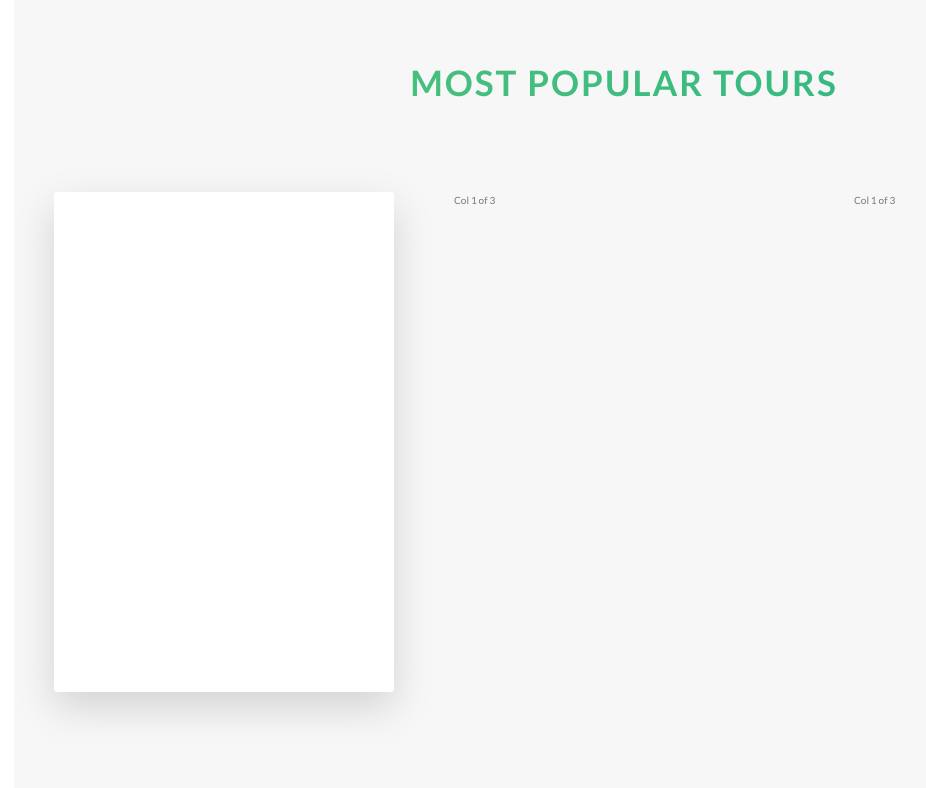
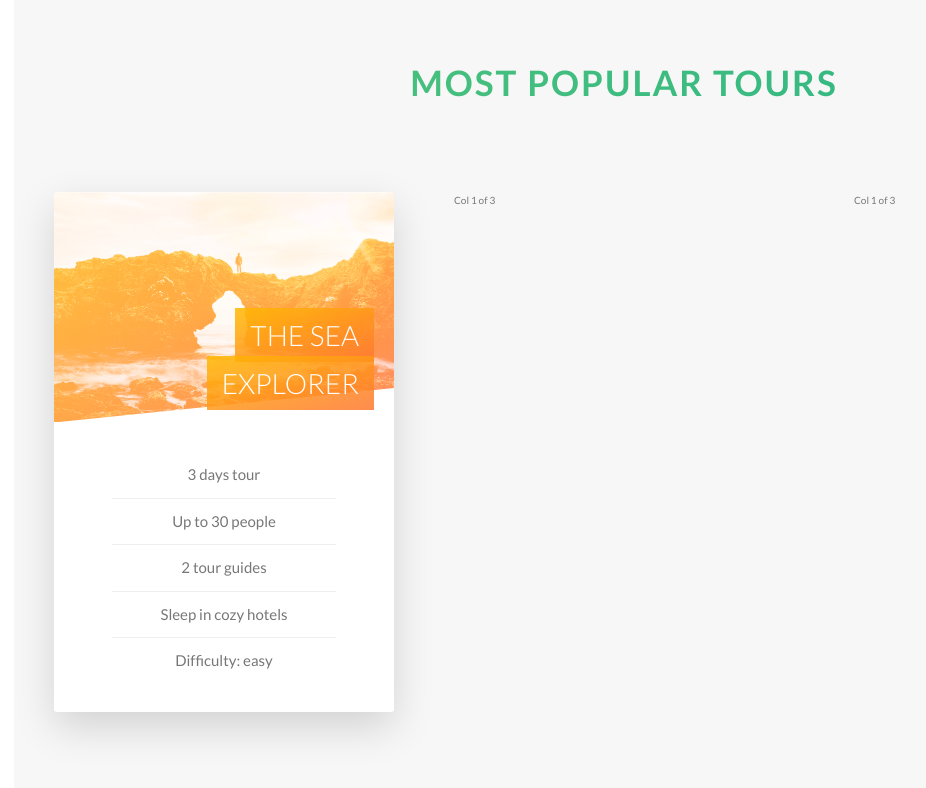
Before and after one commit to sailor95/SASS_SCSS-practice, a website: page index.html in a window 1280 px wide. Shown: the part 2397-3185 px from the top of the page, without its empty margins (16-942 px from the left). Drawn offline with Linux system fonts and the light colour scheme.

Commit message:
[lec40] Content of flip card

```diff
--- a/index.html
+++ b/index.html
@@ -127,7 +127,23 @@
                 <div class="col-1-of-3">
                     <div class="card">
                         <div class="card__side card__side--front">
-                            FRONT
+                            <div class="card__picture card__picture--1">
+                                &nbsp;
+                            </div>
+                            <h4 class="card__heading">
+                                <span class="card__heading-span card__heading-span--1">
+                                    The Sea Explorer
+                                </span>
+                            </h4>
+                            <div class="card__details">
+                                <ul>
+                                    <li>3 days tour</li>
+                                    <li>Up to 30 people </li>
+                                    <li>2 tour guides</li>
+                                    <li>Sleep in cozy hotels</li>
+                                    <li>Difficulty: easy</li>
+                                </ul>
+                            </div>
                         </div>
                         <div class="card__side card__side--back card__side--back-1">
                             BACK
--- a/sass/abstracts/_variables.scss
+++ b/sass/abstracts/_variables.scss
@@ -10,6 +10,7 @@
 $color-tertiary-dark:#5643fa;
 
 $color-grey-light-1: #f7f7f7;
+$color-grey-light-2: #eee;
 
 $color-grey-dark: #777;
 $color-white: #fff;
--- a/sass/components/_cards.scss
+++ b/sass/components/_cards.scss
@@ -2,13 +2,10 @@
     perspective: 150rem;
     -moz-perspective: 150rem;
     position: relative;
-    height: 50rem;
+    height: 52rem;
 
     &__side {
-        color: white;
-        font-size: 2rem;
-
-        height: 50rem;
+        height: 52rem;
         transition: all .8s ease;
         position: absolute;
         top: 0;
@@ -16,6 +13,7 @@
         width: 100%;
         backface-visibility: hidden;
         border-radius: 3px;
+        overflow: hidden;
         box-shadow: 0 1.5rem 4rem rgba($color-black, .15);
 
         &--front {
@@ -33,10 +31,76 @@
     }
 
     &:hover &__side--front {
-        transform: rotateY(180deg);
+        transform: rotateY(-180deg);
     }
 
     &:hover &__side--back {
         transform: rotateY(0);
     }
+
+    // FRONT SIDE STYLING
+    &__picture {
+        background-size: cover;
+        height: 23rem;
+        background-blend-mode: screen;
+        -webkit-clip-path: polygon(0 0, 100% 0, 100% 85%, 0 100%);
+        clip-path: polygon(0 0, 100% 0, 100% 85%, 0 100%);
+
+        &--1 {
+            background-image: linear-gradient(to right bottom, $color-secondary-light, $color-secondary-dark),
+                url(../../img/nat-5.jpg);
+        }
+
+        &--2 {
+            background-image: url(../../img/nat-5.jpg);
+        }
+
+        &--3 {
+            background-image: url(../../img/nat-5.jpg);
+        }
+    }
+
+    &__heading {
+        font-size: 2.8rem;
+        font-weight: 300;
+        text-transform: uppercase;
+        color: $color-white;
+        text-align: right;
+        position: absolute;
+        top: 12rem;
+        right: 2rem;
+        width: 75%;
+    }
+
+    &__heading-span {
+        padding: 1rem 1.5rem;
+        -webkit-box-decoration-break: clone;
+        box-decoration-break: clone;
+
+        &--1 {
+            background-image: linear-gradient(to right bottom,
+                    rgba($color-secondary-light, .85),
+                    rgba($color-secondary-dark, .85));
+        }
+    }
+
+    &__details {
+        padding: 3rem;
+
+        ul {
+            list-style: none;
+            width: 80%;
+            margin: 0 auto;
+
+            li {
+                text-align: center;
+                font-size: 1.5rem;
+                padding: 1rem;
+
+                &:not(:last-child) {
+                    border-bottom: 1px solid $color-grey-light-2;
+                }
+            }
+        }
+    }
 }
--- a/sass/layout/_header.scss
+++ b/sass/layout/_header.scss
@@ -6,6 +6,7 @@
   background-position: top;
   position: relative;
 
+  -webkit-clip-path: polygon(0 0, 100% 0, 100% 75vh, 0 100%);
   clip-path: polygon(0 0, 100% 0, 100% 75vh, 0 100%);
 
   &__logo-box {
```
Also changed, not shown: css/style.css.
